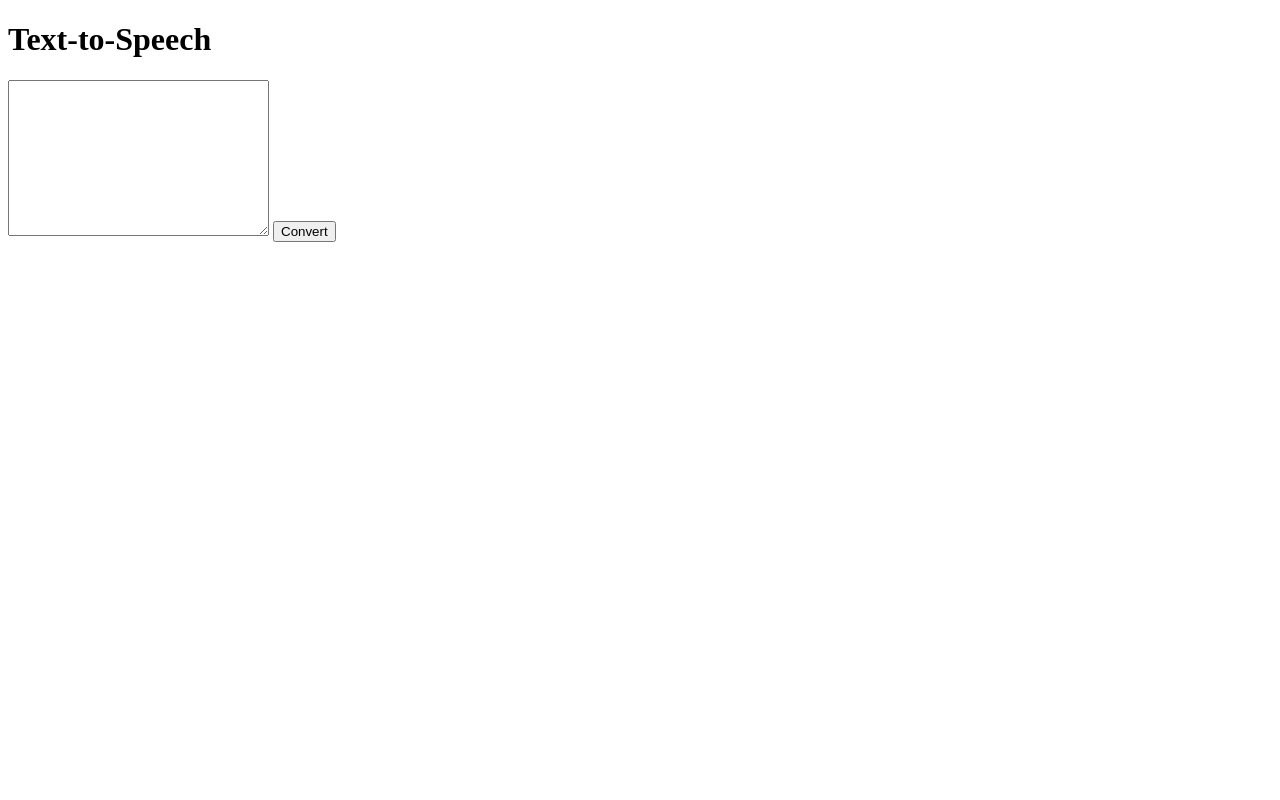
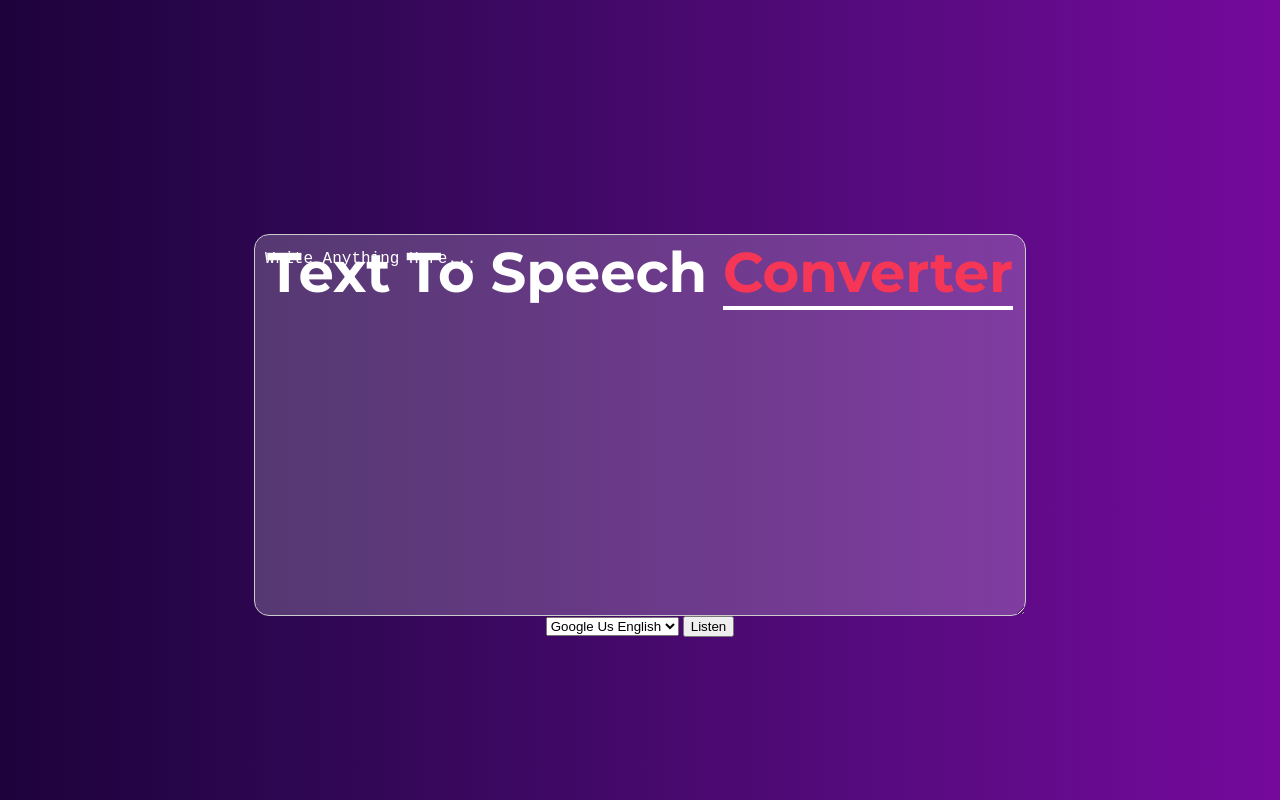
Before and after one commit to vigneshsgithub/Text-to-Speech-using-JS, a plain HTML site: page index.html in a window 1280 px wide. Drawn offline with Linux system fonts and the light colour scheme.

Commit message:
added the basic ui structure

```diff
--- a/css/global.scss
+++ b/css/global.scss
@@ -0,0 +1,3 @@
+//Background color
+
+$bg-color:linear-gradient(to right, #1d023b, #2f0753, #45096b, #5c0b84, #75099d);;
--- a/css/style.scss
+++ b/css/style.scss
@@ -0,0 +1,79 @@
+@import 'global.scss';
+
+body{
+    margin: 0;
+    padding: 0;
+    box-sizing: border-box;
+    font-family: "Montserrat", serif;
+    font-optical-sizing: auto;
+    font-weight: 100;
+    font-style:thin;
+    background: $bg-color;
+}
+.container{
+    position: relative;
+   display: flex;
+   justify-content: center;
+   align-items: center;
+   width: 100%;
+   height: 100vh;
+}
+.main-container{
+    display: flex;
+    flex-direction: column;
+    justify-content: center;
+    align-items: center;
+    width: 100%;
+    height: max-content;
+    max-height: 100vh;
+    min-height: 80%;
+
+
+}
+.title{
+    justify-content: center;
+    align-items: center;
+    position: absolute;
+    color: white;
+    font-size: 28px;
+    top: 200px;
+    font-weight: 100;
+
+
+}
+
+.span-tag{
+    color: rgb(246, 54, 86);
+    border-bottom:4px solid white ;
+
+}
+
+.content-box{
+    display: flex;
+    justify-content: center;
+    align-items: center;
+    flex-direction:column;
+}
+
+.text-area-container{
+    border: none;
+    outline: none;
+    margin-top: 70px;
+    background: rgba(255, 255, 255, 0.2);
+    color: white;
+    width: 750px;
+    height: 350px;
+    border: 1px solid #ccc;
+    padding: 15px 10px;
+    font-size: 16px;
+    border-radius: 15px;
+    text-align: start;
+}
+
+.text-area-container::placeholder{
+    color:white;
+
+
+
+
+}
--- a/index.html
+++ b/index.html
@@ -1,21 +1,39 @@
 <!DOCTYPE html>
 <html lang="en">
+
 <head>
     <meta charset="UTF-8">
     <meta name="viewport" content="width=device-width, initial-scale=1.0">
     <title>Text-to-Speech</title>
+    <link rel="stylesheet" href="./css/style.css">
+    <link rel="preconnect" href="https://fonts.googleapis.com">
+    <link rel="preconnect" href="https://fonts.gstatic.com" crossorigin>
+    <link href="https://fonts.googleapis.com/css2?family=Montserrat:ital,wght@0,100..900;1,100..900&display=swap"
+        rel="stylesheet">
 </head>
+
 <body>
     <div class="container">
-        <div class="title">
-        <h1>Text-to-Speech</h1>
+        <div class="main-container">
+            <div class="title">
+                <h1>Text To Speech <span class="span-tag">Converter</span></h1>
+            </div>
+            <div class="content-box">
+
+                <textarea class="text-area-container" name="text" id="myTextField" cols="30" rows="10"
+                    placeholder="Write Anything Here..."></textarea>
+                <div class="listen-btn">
+                    <select class="Language-btn" name="" id="">
+                        <option value="">Google Us English</option>
+                        <option value=""></option>
+                        <option value=""></option>
+                    </select>
+                    <button class="play-btn" type="submit">Listen</button>
+                </div>
+            </div>
+        </div>
     </div>
-    <div class="main-container">
-        <form>
-            <textarea name="text" id="text" cols="30" rows="10"></textarea>
-            <button type="submit">Convert</button>
-        </form>
-    </div>
-    </div>
+    <script src="script.js"></script>
 </body>
+
 </html>
--- /dev/null
+++ b/script.js
@@ -0,0 +1,10 @@
+const textField = document.getElementById("myTextField");
+
+// Function to set cursor position at the start
+function setCursorAtPlaceholder() {
+    textField.focus();
+    textField.setSelectionRange(0, 0); // Moves cursor to the start
+}
+
+// Call function when page loads
+window.onload = setCursorAtPlaceholder;
```
Also changed, not shown: css/style.css, 1 other file.
